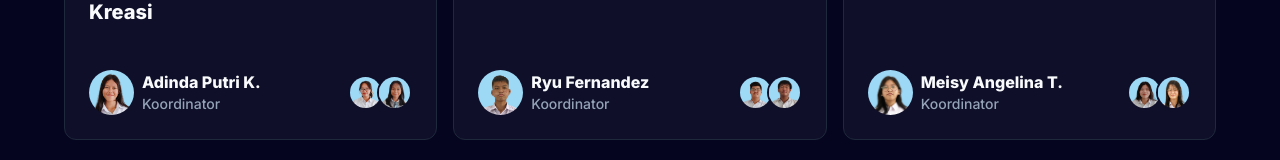
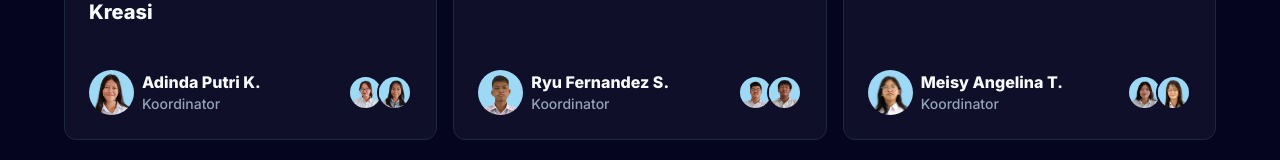
Before and after one commit to osissmkxaverius/osissmkxaverius.sch.id, a Next.js app: page /sekbid in a window 1280 px wide. Shown: the part 1015-1175 px from the top of the page. Built offline with nearby package versions, Linux system fonts and the light colour scheme.

Commit message:
fix(2): nama pengurus osis

```diff
--- a/data/sekbid_data.tsx
+++ b/data/sekbid_data.tsx
@@ -171,7 +171,7 @@ const SekbidData = [
     title: "Olahraga & Kesehatan",
     description: "Tentang Olahraga & Kesehatan",
     quote: "Buah keheningan adalah doa. Buah doa adalah iman. Buah iman adalah cinta. Buah cinta adalah pelayanan. Buah pelayanan adalah damai.",
-    koordinator: "Ryu Fernandez",
+    koordinator: "Ryu Fernandez S.",
     profile: "/assets/avatar/ryu.jpg",
     icon: <Sekbid8 />,
     total_member: 2,
```
